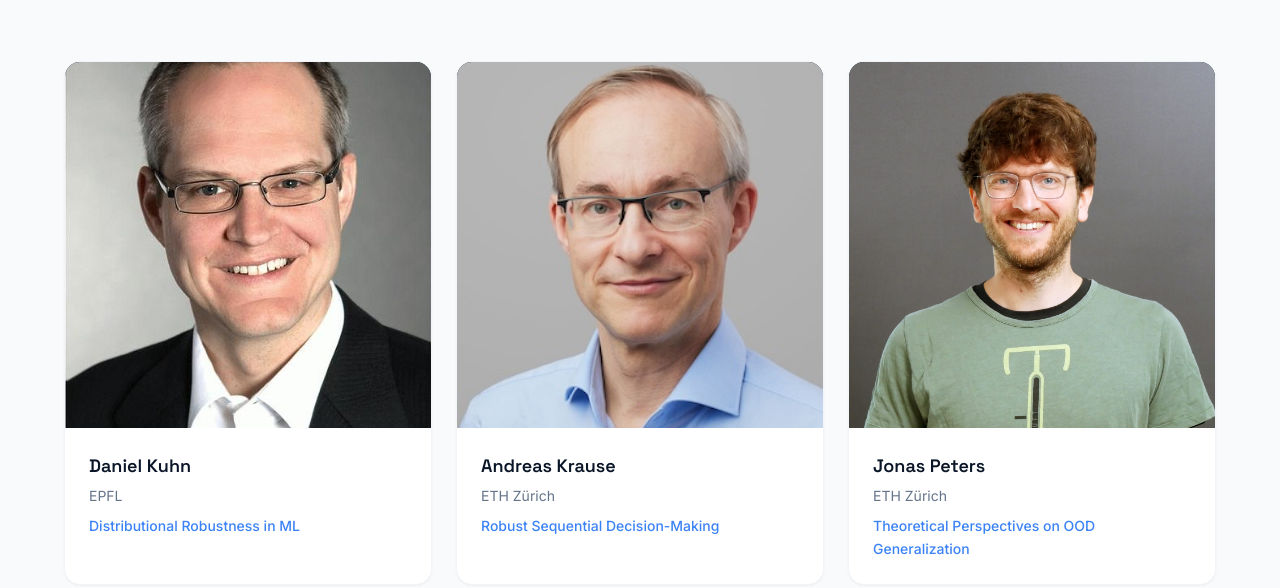
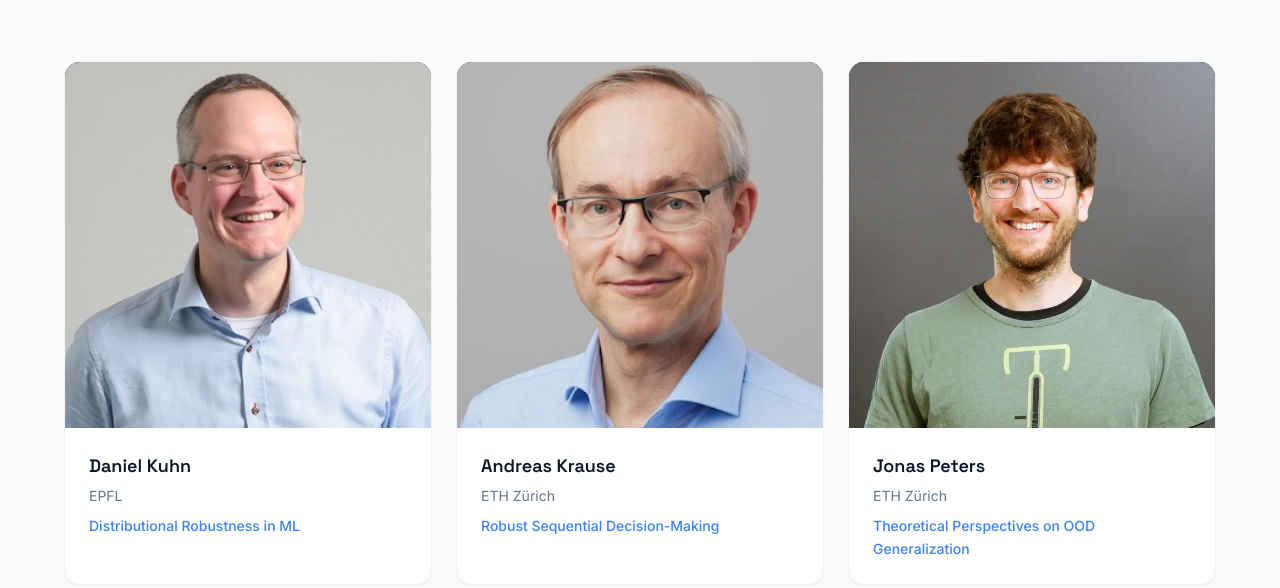
Before and after one commit to reliable-ml/reliable-ml.github.io, a plain HTML site: page index.html in a window 1280 px wide. Shown: the part 2862-3450 px from the top of the page. Drawn offline with Linux system fonts and the light colour scheme.

Commit message:
Update Daniel Kuhn speaker photo

```diff
--- a/index.html
+++ b/index.html
@@ -274,7 +274,7 @@
             <div class="speakers-grid animate-on-scroll">
                 <div class="speaker-card">
                     <div class="speaker-photo" data-initials="DK">
-                        <img src="assets/speakers/daniel-kuhn.jpg" alt="Daniel Kuhn" onerror="this.style.display='none'">
+                        <img src="assets/speakers/daniel-kuhn.png" alt="Daniel Kuhn" onerror="this.style.display='none'">
                     </div>
                     <div class="speaker-info">
                         <h4 class="speaker-name">Daniel Kuhn</h4>
```
Also changed, not shown: assets/speakers/daniel-kuhn.png (added).
